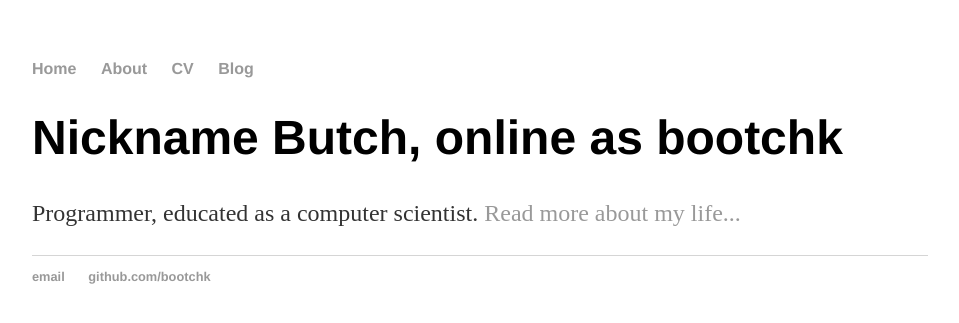
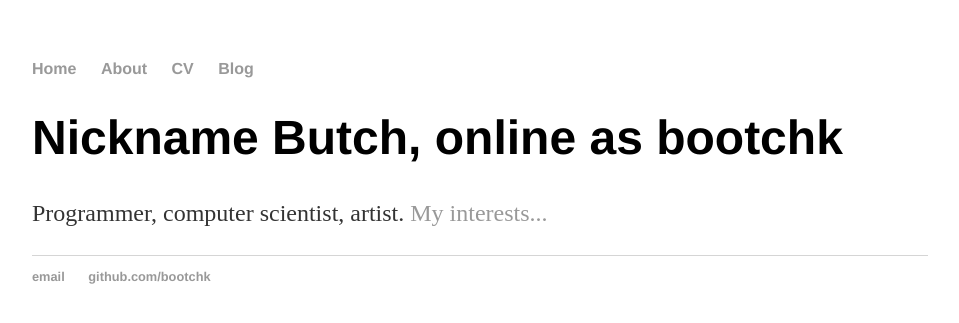
Before and after one commit to bootchk/bootchk.github.io, a Jekyll site: the page built from index.html, in a window 1280 px wide. Shown: the top 323 px of the page, without its empty margins (160-1119 px from the left). Built offline with Jekyll 4.4.1, drawn with Linux system fonts in a browser that asks for light colours.

Commit message:
Update index.html

```diff
--- a/index.html
+++ b/index.html
@@ -4,5 +4,5 @@ title: LLoyd Konneker
 ---
 <div class="blurb">
 	<h1>Nickname Butch, online as bootchk</h1>
-	<p> Programmer, educated as a computer scientist.   <a href="/about">Read more about my life...</a></p>
+	<p> Programmer, computer scientist, artist.   <a href="/about">My interests...</a></p>
 </div><!-- /.blurb -->
```
